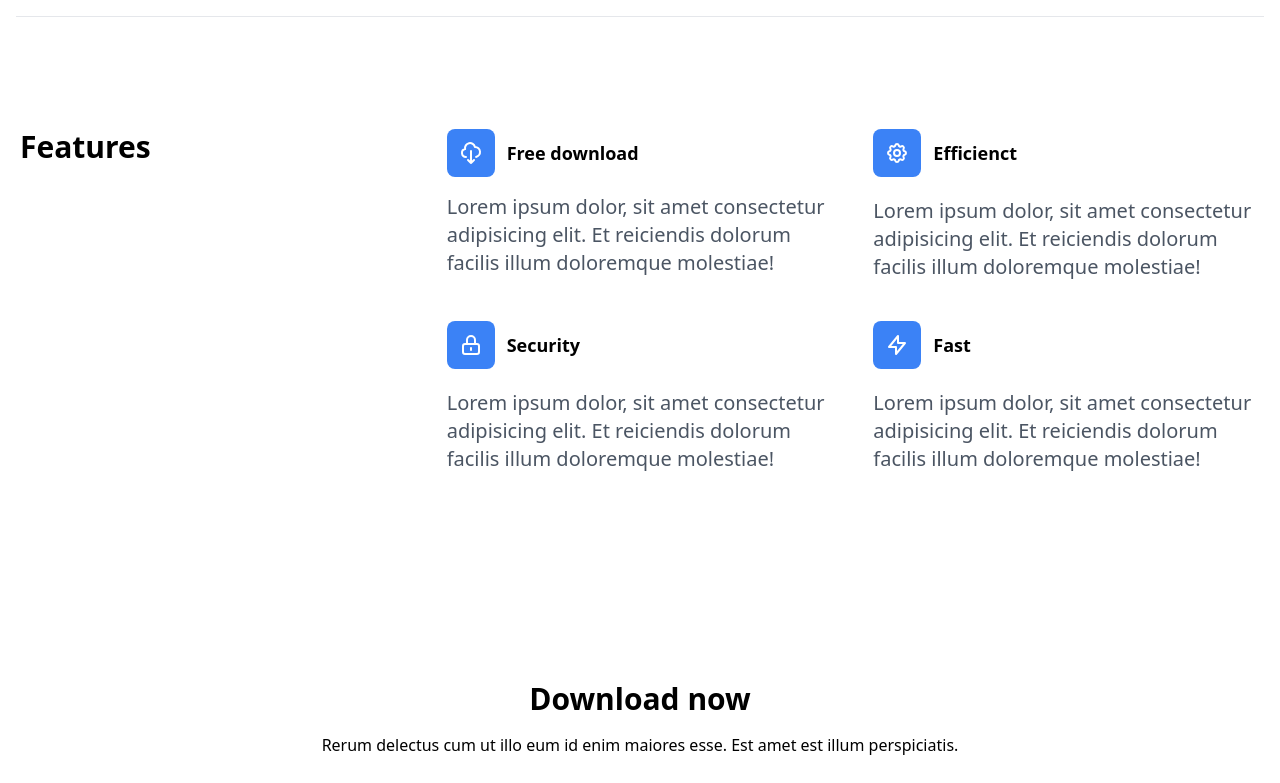
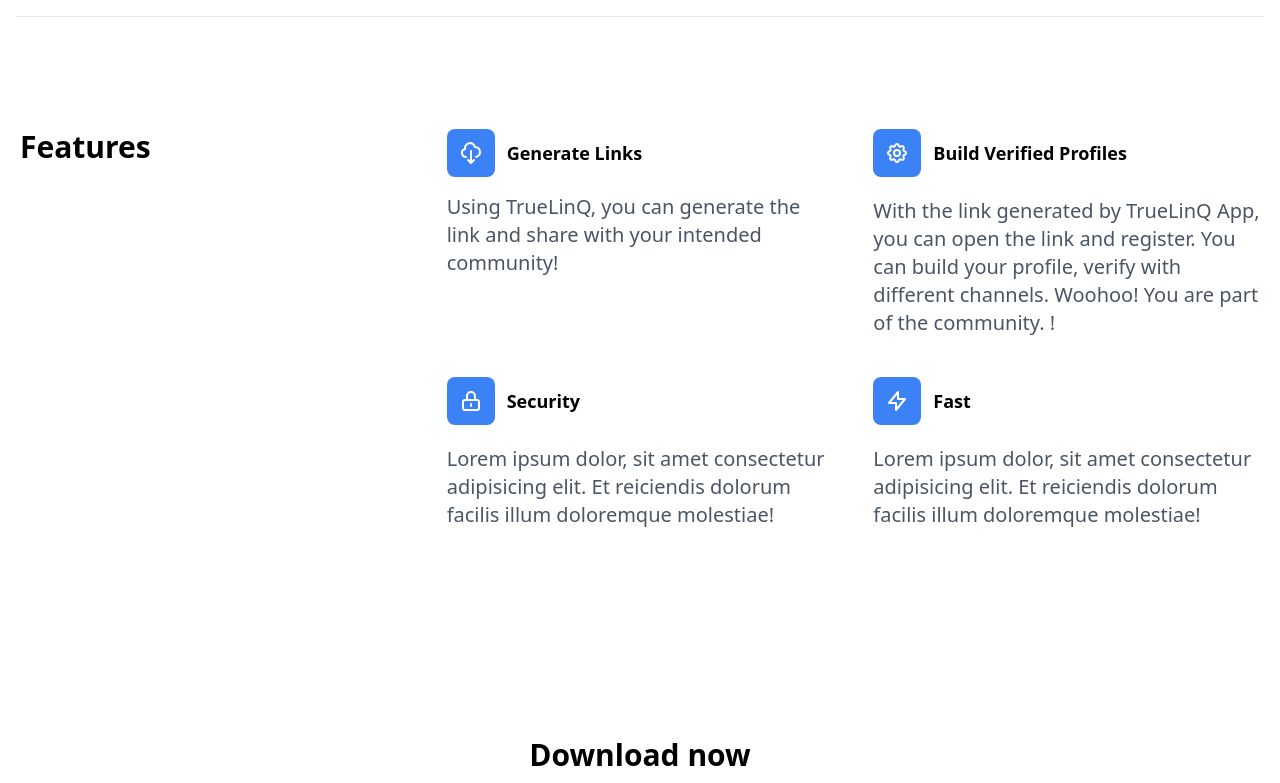
Before and after one commit to TrueLinQ/TrueLinQ.github.io, a plain HTML site: page index.html in a window 1280 px wide. Shown: the part 1200-1983 px from the top of the page. Drawn offline with nearby package versions, Linux system fonts and the light colour scheme.

Commit message:
Update index.html
updated features

```diff
--- a/index.html
+++ b/index.html
@@ -74,9 +74,9 @@
                                     <path stroke-linecap="round" stroke-linejoin="round" stroke-width="2" d="M7 16a4 4 0 01-.88-7.903A5 5 0 1115.9 6L16 6a5 5 0 011 9.9M9 19l3 3m0 0l3-3m-3 3V10" />
                                 </svg>
                             </div>
-                            <h3 class="text-lg font-semibold">Free download</h3>
+                            <h3 class="text-lg font-semibold">Generate Links</h3>
                         </div>
-                        <p class="max-w-md text-base lg:text-xl text-gray-600">Lorem ipsum dolor, sit amet consectetur adipisicing elit. Et reiciendis dolorum facilis illum doloremque molestiae!</p>
+                        <p class="max-w-md text-base lg:text-xl text-gray-600">Using TrueLinQ, you can generate the link and share with your intended community!</p>
                     </div>
                     <div class="space-y-5">
                         <div class="flex items-center space-x-3">
@@ -86,9 +86,9 @@
                                     <path stroke-linecap="round" stroke-linejoin="round" stroke-width="2" d="M15 12a3 3 0 11-6 0 3 3 0 016 0z" />
                                 </svg>
                             </div>
-                            <h3 class="text-lg font-semibold">Efficienct</h3>
+                            <h3 class="text-lg font-semibold">Build Verified Profiles</h3>
                         </div>
-                        <p class="max-w-md text-base lg:text-xl text-gray-600">Lorem ipsum dolor, sit amet consectetur adipisicing elit. Et reiciendis dolorum facilis illum doloremque molestiae!</p>
+                        <p class="max-w-md text-base lg:text-xl text-gray-600">With the link generated by TrueLinQ App, you can open the link and register. You can build your profile, verify with different channels. Woohoo! You are part of the community. !</p>
                     </div>
                     <div class="space-y-5">
                         <div class="flex items-center space-x-3">
```
